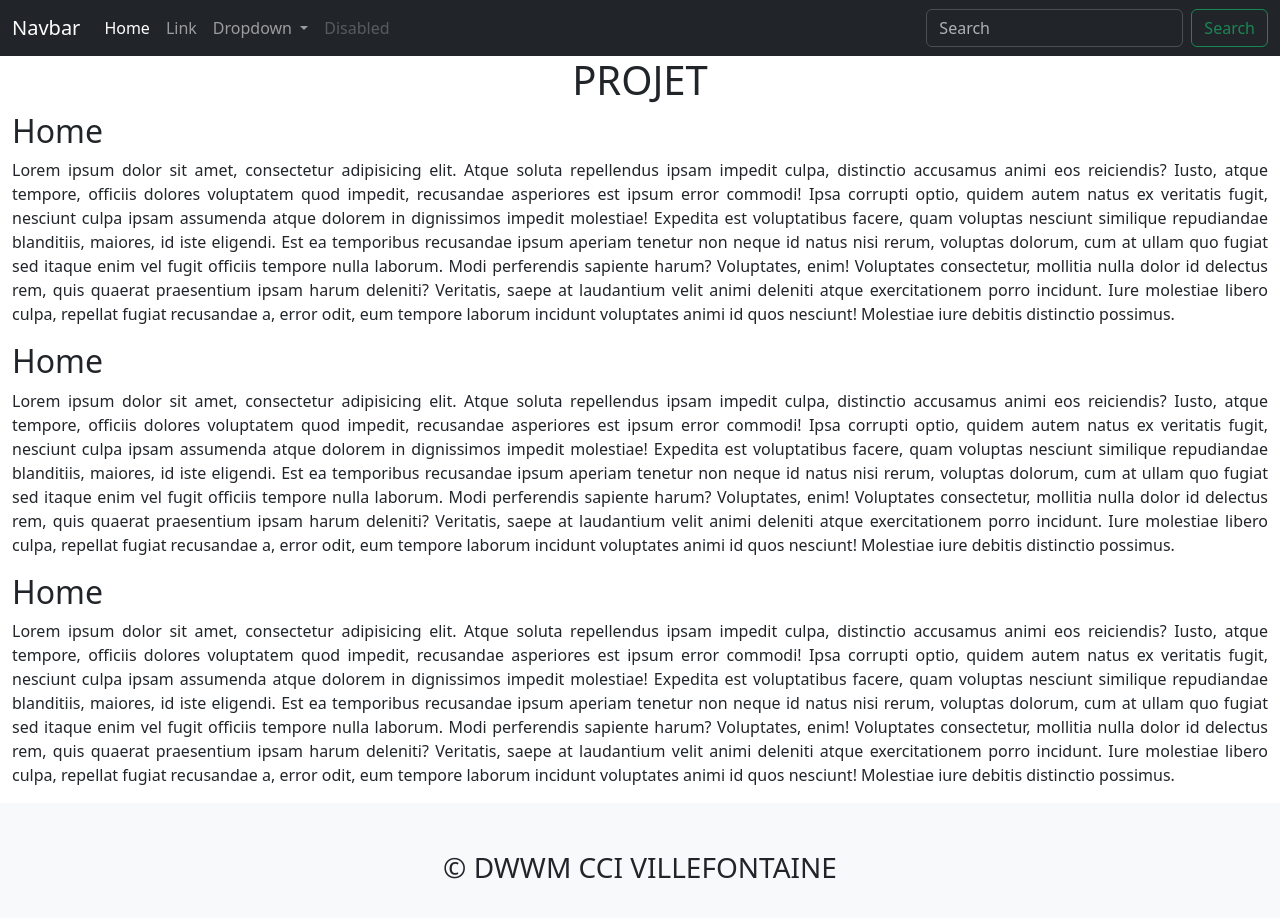
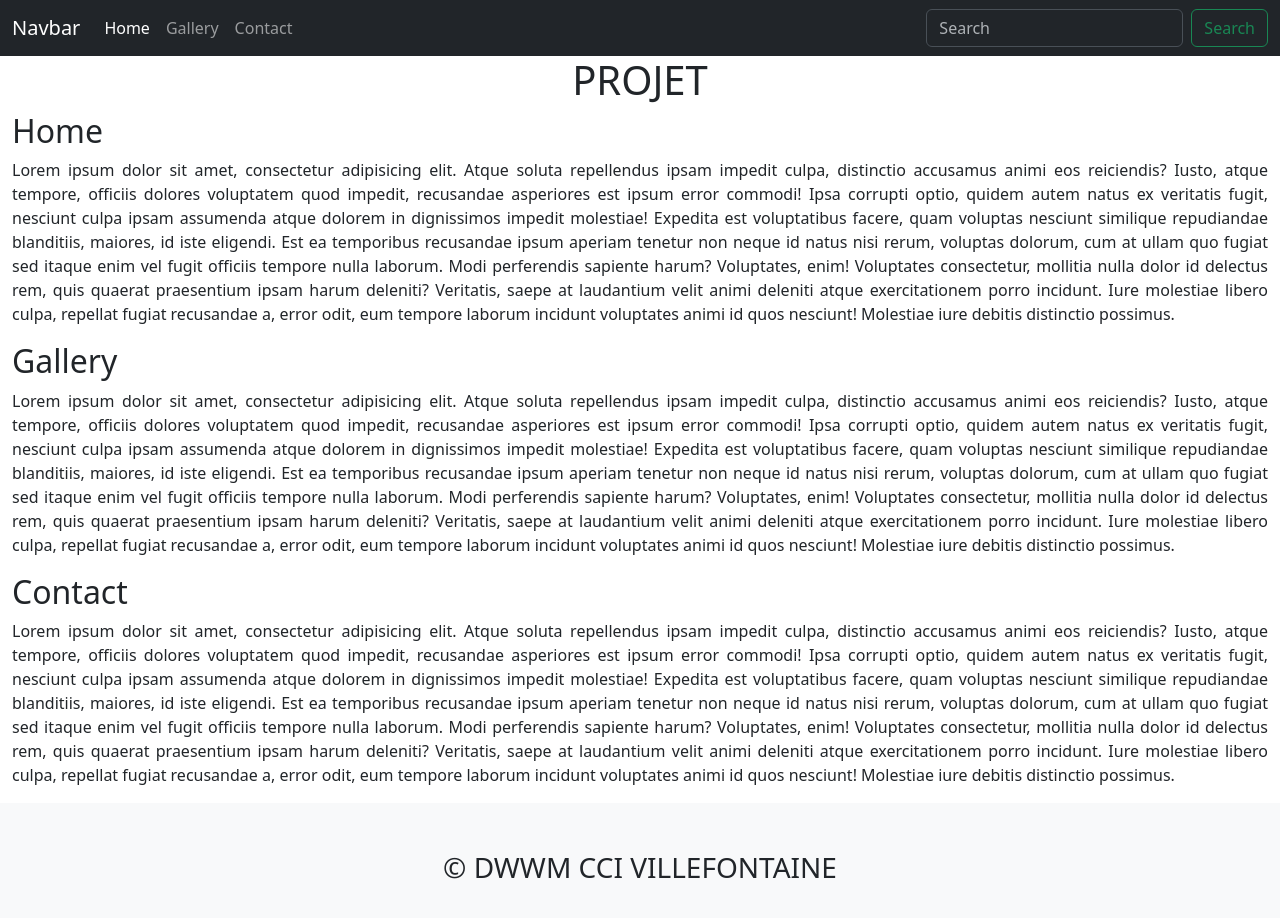
Before and after one commit to sauval38/horizon, a plain HTML site: page index.html in a window 1280 px wide. Drawn offline with nearby package versions, Linux system fonts and the light colour scheme.

Commit message:
following project 2

```diff
--- a/index.html
+++ b/index.html
@@ -23,24 +23,13 @@
                   <div class="collapse navbar-collapse" id="navbarSupportedContent">
                     <ul class="navbar-nav me-auto mb-2 mb-lg-0">
                       <li class="nav-item">
-                        <a class="nav-link active" aria-current="page" href="#">Home</a>
+                        <a class="nav-link active" aria-current="page" href="#home">Home</a>
                       </li>
                       <li class="nav-item">
-                        <a class="nav-link" href="#">Link</a>
-                      </li>
-                      <li class="nav-item dropdown">
-                        <a class="nav-link dropdown-toggle" href="#" role="button" data-bs-toggle="dropdown" aria-expanded="false">
-                          Dropdown
-                        </a>
-                        <ul class="dropdown-menu">
-                          <li><a class="dropdown-item" href="#">Action</a></li>
-                          <li><a class="dropdown-item" href="#">Another action</a></li>
-                          <li><hr class="dropdown-divider"></li>
-                          <li><a class="dropdown-item" href="#">Something else here</a></li>
-                        </ul>
+                        <a class="nav-link" href="#Gallery">Gallery</a>
                       </li>
                       <li class="nav-item">
-                        <a class="nav-link disabled" aria-disabled="true">Disabled</a>
+                        <a class="nav-link" href="#Contact">Contact</a>
                       </li>
                     </ul>
                     <form class="d-flex" role="search">
@@ -62,12 +51,12 @@
         </section>
             <!-- GALLERY  -->
         <section id="Gallery" class="container-fluid">
-            <h2>Home</h2>
+            <h2>Gallery</h2>
             <p class="text-justify">Lorem ipsum dolor sit amet, consectetur adipisicing elit. Atque soluta repellendus ipsam impedit culpa, distinctio accusamus animi eos reiciendis? Iusto, atque tempore, officiis dolores voluptatem quod impedit, recusandae asperiores est ipsum error commodi! Ipsa corrupti optio, quidem autem natus ex veritatis fugit, nesciunt culpa ipsam assumenda atque dolorem in dignissimos impedit molestiae! Expedita est voluptatibus facere, quam voluptas nesciunt similique repudiandae blanditiis, maiores, id iste eligendi. Est ea temporibus recusandae ipsum aperiam tenetur non neque id natus nisi rerum, voluptas dolorum, cum at ullam quo fugiat sed itaque enim vel fugit officiis tempore nulla laborum. Modi perferendis sapiente harum? Voluptates, enim! Voluptates consectetur, mollitia nulla dolor id delectus rem, quis quaerat praesentium ipsam harum deleniti? Veritatis, saepe at laudantium velit animi deleniti atque exercitationem porro incidunt. Iure molestiae libero culpa, repellat fugiat recusandae a, error odit, eum tempore laborum incidunt voluptates animi id quos nesciunt! Molestiae iure debitis distinctio possimus.</p>
         </section>
             <!-- CONTACT  -->
         <section id="Contact" class="container-fluid">
-            <h2>Home</h2>
+            <h2>Contact</h2>
             <p class="text-justify">Lorem ipsum dolor sit amet, consectetur adipisicing elit. Atque soluta repellendus ipsam impedit culpa, distinctio accusamus animi eos reiciendis? Iusto, atque tempore, officiis dolores voluptatem quod impedit, recusandae asperiores est ipsum error commodi! Ipsa corrupti optio, quidem autem natus ex veritatis fugit, nesciunt culpa ipsam assumenda atque dolorem in dignissimos impedit molestiae! Expedita est voluptatibus facere, quam voluptas nesciunt similique repudiandae blanditiis, maiores, id iste eligendi. Est ea temporibus recusandae ipsum aperiam tenetur non neque id natus nisi rerum, voluptas dolorum, cum at ullam quo fugiat sed itaque enim vel fugit officiis tempore nulla laborum. Modi perferendis sapiente harum? Voluptates, enim! Voluptates consectetur, mollitia nulla dolor id delectus rem, quis quaerat praesentium ipsam harum deleniti? Veritatis, saepe at laudantium velit animi deleniti atque exercitationem porro incidunt. Iure molestiae libero culpa, repellat fugiat recusandae a, error odit, eum tempore laborum incidunt voluptates animi id quos nesciunt! Molestiae iure debitis distinctio possimus.</p>
         </section>
 
```
